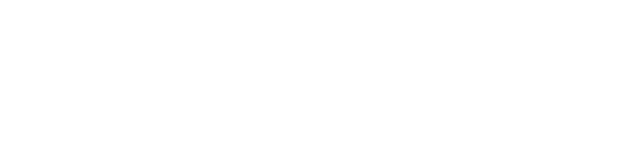
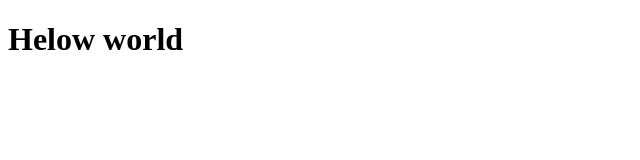
Before and after one commit to SuertoMark24/git-one, a plain HTML site: page index.html in a window 1280 px wide. Shown: the whole page, without its empty margins (0-640 px from the left). Drawn offline with Linux system fonts and the light colour scheme.

Commit message:
push cm 1

```diff
--- a/index.html
+++ b/index.html
@@ -8,6 +8,6 @@
     <title>My Second Commit</title>
 </head>
 <body>
-
+    <h1>Helow world</h1>
 </body>
 </html>
```
